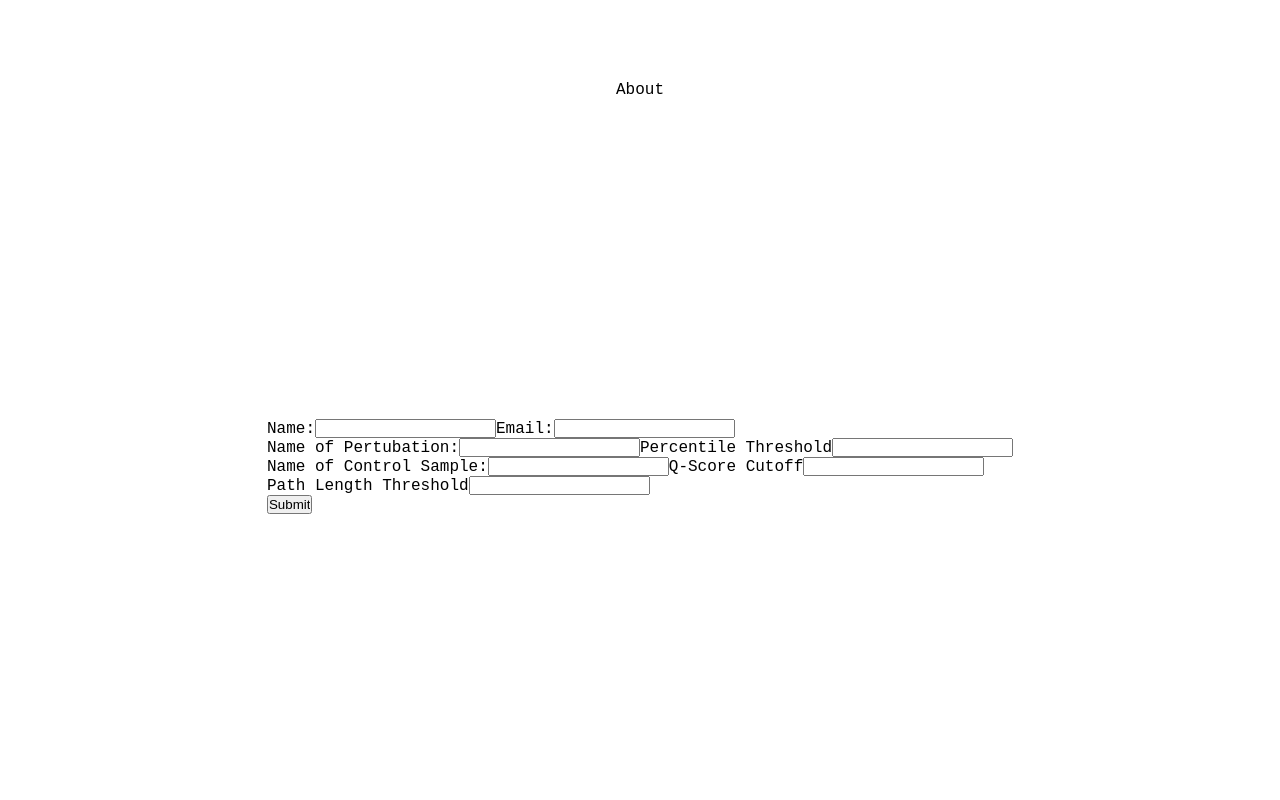
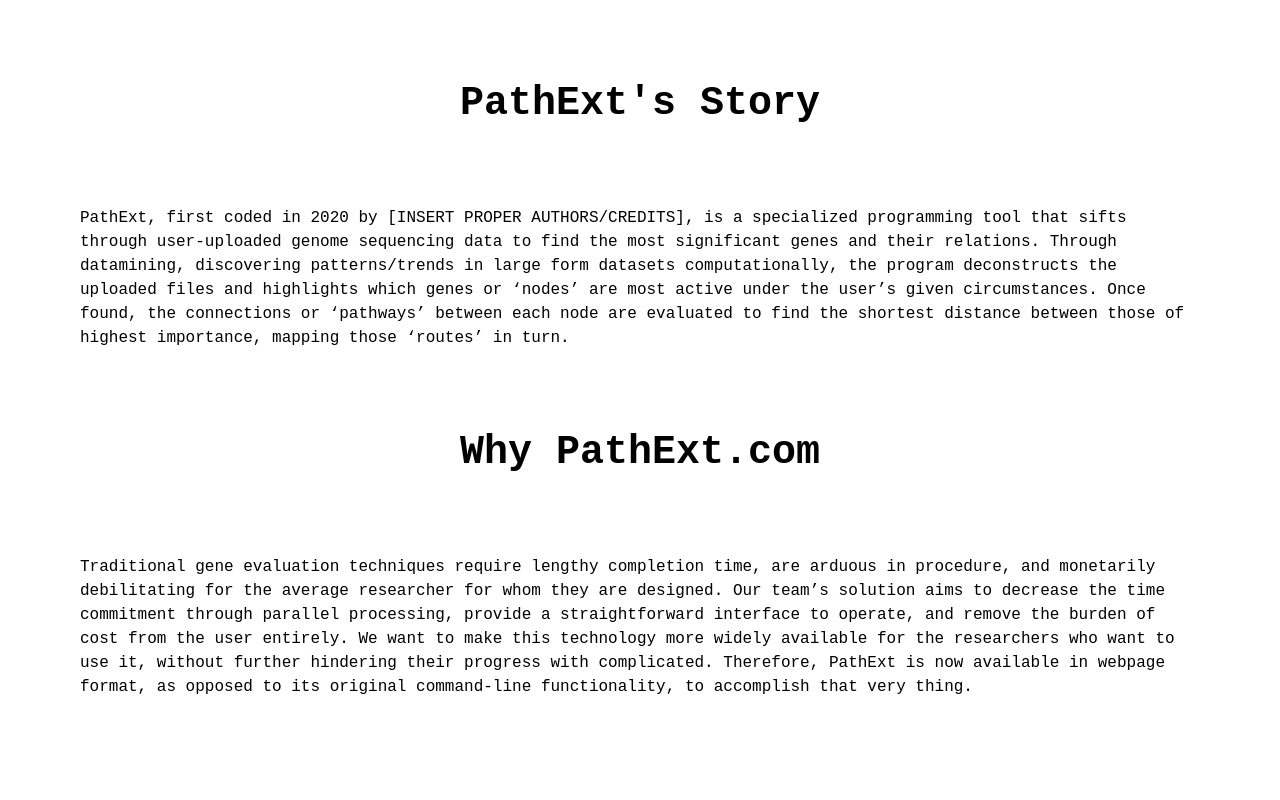
Before and after one commit to willsanders18/pathext-2.0, a React app in the folder frontend/: page / in a window 1280 px wide. Shown: the part 540-1340 px from the top of the page. Built offline with nearby package versions, Linux system fonts and the light colour scheme; the HTML template or start-up script is replaced by a standard one.

Commit message:
About page first draft

```diff
--- a/frontend/src/App.css
+++ b/frontend/src/App.css
@@ -103,10 +103,19 @@ html {
 
 .about-tab {
   display: flex;
+  flex-direction: column;
   justify-content: center;
   align-items: center;
   padding-top: 10rem;
   padding-bottom: 10rem;
+}
+
+.about-description {
+  padding-top: 5rem;
+  padding-bottom: 5rem;
+  padding-left: 5rem;
+  padding-right: 5rem;
+  line-height: 1.5;
 }
 
 .run-tab {
--- a/frontend/src/App.jsx
+++ b/frontend/src/App.jsx
@@ -37,7 +37,28 @@ function App() {
       </div>
 
       <div class="about-tab" id='about'>
-        About
+        <p class="sentence">PathExt's Story</p>
+        <p class="about-description">
+          PathExt, first coded in 2020 by [INSERT PROPER AUTHORS/CREDITS], is a
+specialized programming tool that sifts through user-uploaded genome sequencing data
+to find the most significant genes and their relations. Through datamining, discovering
+patterns/trends in large form datasets computationally, the program deconstructs the
+uploaded files and highlights which genes or ‘nodes’ are most active under the user’s
+given circumstances. Once found, the connections or ‘pathways’ between each node
+are evaluated to find the shortest distance between those of highest importance,
+mapping those ‘routes’ in turn.
+        </p>
+        <p class="sentence">Why PathExt.com</p>
+        <p class="about-description">
+          Traditional gene evaluation techniques require lengthy completion time, are arduous in
+procedure, and monetarily debilitating for the average researcher for whom they are
+designed. Our team’s solution aims to decrease the time commitment through parallel
+processing, provide a straightforward interface to operate, and remove the burden of
+cost from the user entirely. We want to make this technology more widely available for
+the researchers who want to use it, without further hindering their progress with
+complicated. Therefore, PathExt is now available in webpage format, as opposed to its
+original command-line functionality, to accomplish that very thing.
+        </p>
       </div>
 
       <div class="run-tab" id='run'>
```
